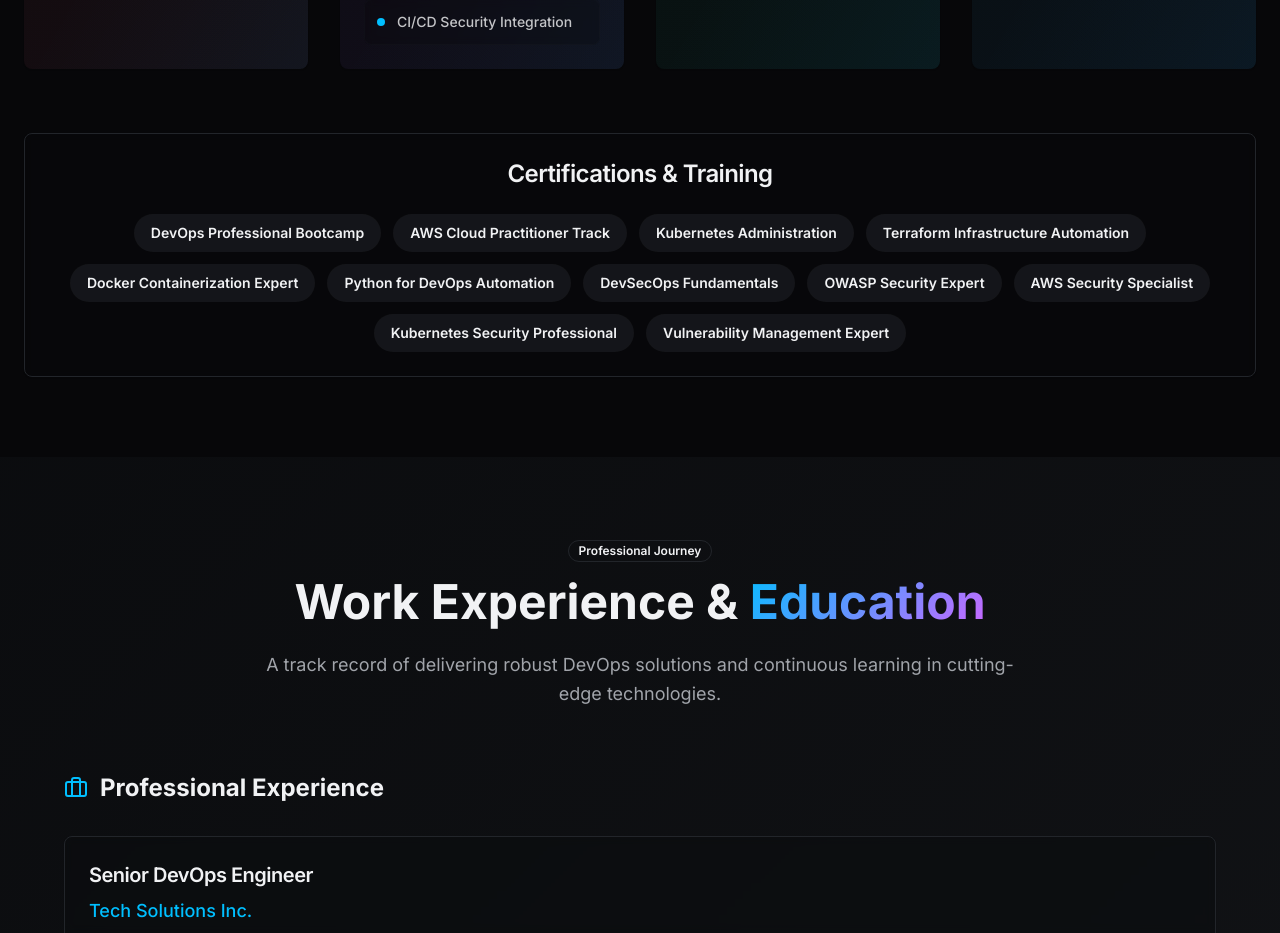
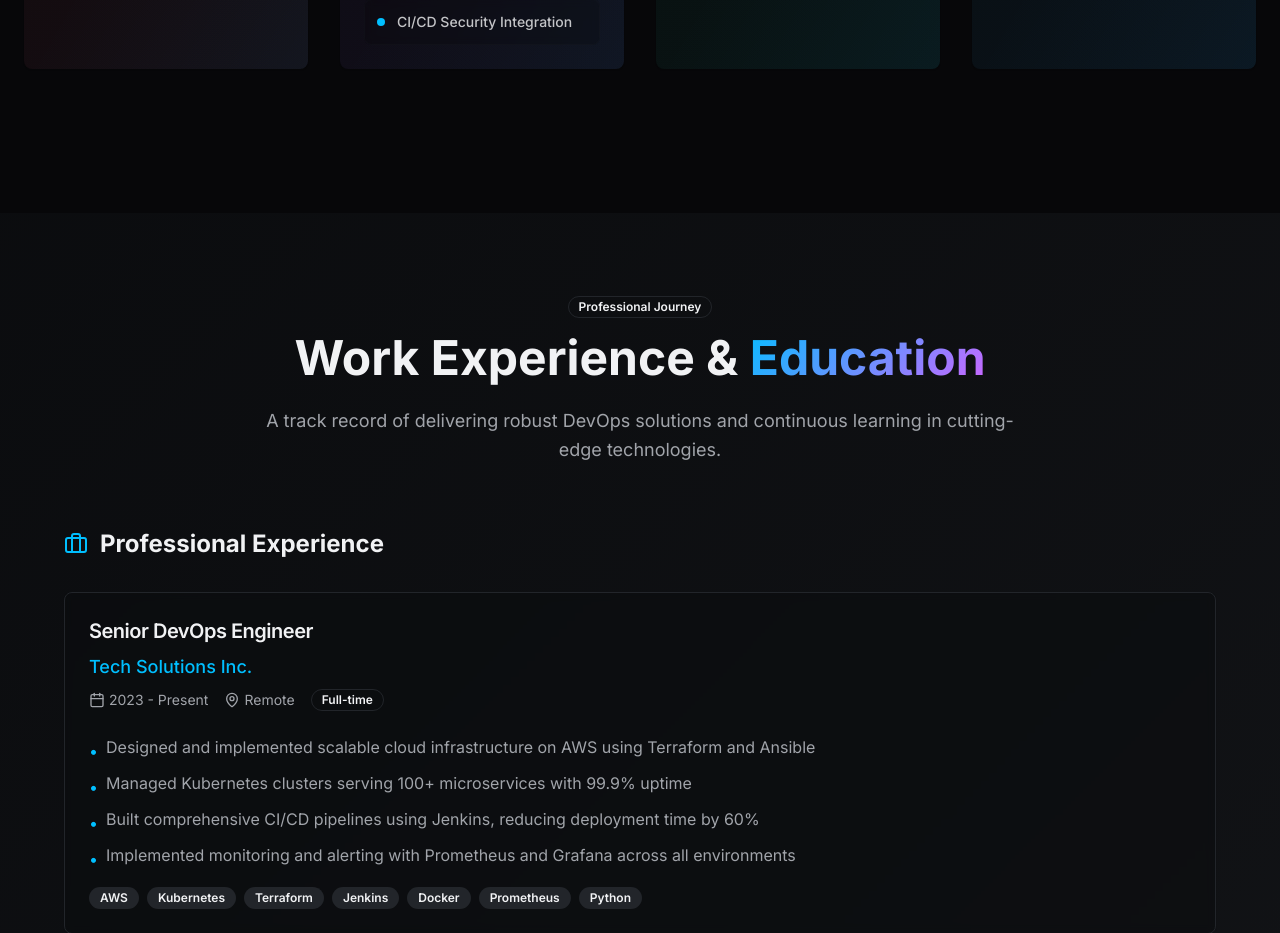
Before and after one commit to podut/devops-journey-unlocked, a React (Vite) app: page / in a window 1280 px wide. Shown: the part 5020-5953 px from the top of the page. Built offline with nearby package versions, Linux system fonts and the light colour scheme.

Commit message:
Remove Certifications & Training

```diff
--- a/src/components/Skills.tsx
+++ b/src/components/Skills.tsx
@@ -154,19 +154,6 @@ const Skills = () => {
     }
   ];
 
-  const certifications = [
-    "DevOps Professional Bootcamp",
-    "AWS Cloud Practitioner Track",
-    "Kubernetes Administration",
-    "Terraform Infrastructure Automation",
-    "Docker Containerization Expert",
-    "Python for DevOps Automation",
-    "DevSecOps Fundamentals",
-    "OWASP Security Expert",
-    "AWS Security Specialist",
-    "Kubernetes Security Professional",
-    "Vulnerability Management Expert"
-  ];
 
   return (
     <section id="skills" className="py-20">
@@ -229,24 +216,6 @@ const Skills = () => {
             ))}
           </div>
 
-          <Card className="border-border bg-card/30 backdrop-blur-sm">
-            <CardHeader>
-              <CardTitle className="text-2xl text-center">Certifications & Training</CardTitle>
-            </CardHeader>
-            <CardContent>
-              <div className="flex flex-wrap justify-center gap-3">
-                {certifications.map((cert, index) => (
-                  <Badge
-                    key={index}
-                    variant="secondary"
-                    className="text-sm py-2 px-4 bg-secondary/50 hover:bg-secondary/80 transition-colors"
-                  >
-                    {cert}
-                  </Badge>
-                ))}
-              </div>
-            </CardContent>
-          </Card>
         </div>
       </div>
     </section>
```
